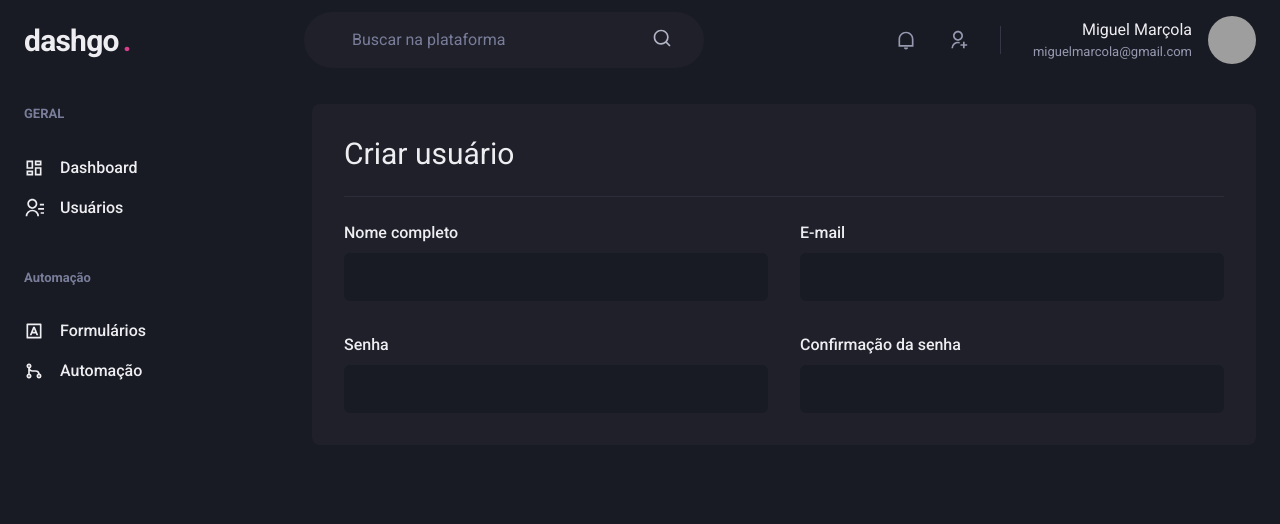
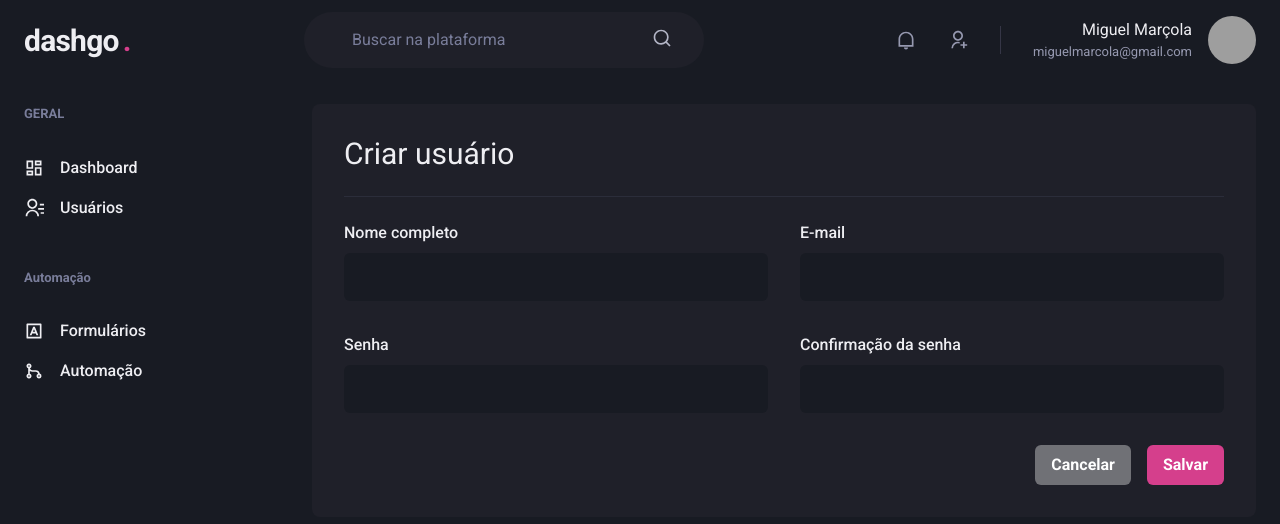
Before and after one commit to MiguelMarcola/dashgo, a Next.js app: page /users/create in a window 1280 px wide. Shown: the top 524 px of the page. Built offline with nearby package versions, Linux system fonts and the light colour scheme; grey boxes are pictures that could not be loaded.

Commit message:
create user page

```diff
--- a/src/pages/users/create.tsx
+++ b/src/pages/users/create.tsx
@@ -1,4 +1,4 @@
-import { Box, Divider, Flex, Heading, SimpleGrid, VStack } from "@chakra-ui/react";
+import { Box, Button, Divider, Flex, Heading, HStack, SimpleGrid, VStack } from "@chakra-ui/react";
 import { Input } from "../../components/Form/Input";
 import { Header } from "../../components/Header";
 import { Sidebar } from "../../components/Sidebar";
@@ -27,6 +27,13 @@ export default function CreateUser() {
                             <Input name="password_confirmation" type="password" label="Confirmação da senha" />
                         </SimpleGrid>
                     </VStack>
+
+                    <Flex mt="8" justify="flex-end">
+                        <HStack spacing="4">
+                            <Button colorScheme="whiteAlpha">Cancelar</Button>
+                            <Button colorScheme="pink">Salvar</Button>
+                        </HStack>
+                    </Flex>
                 </Box>
             </Flex >
         </Box >
```
